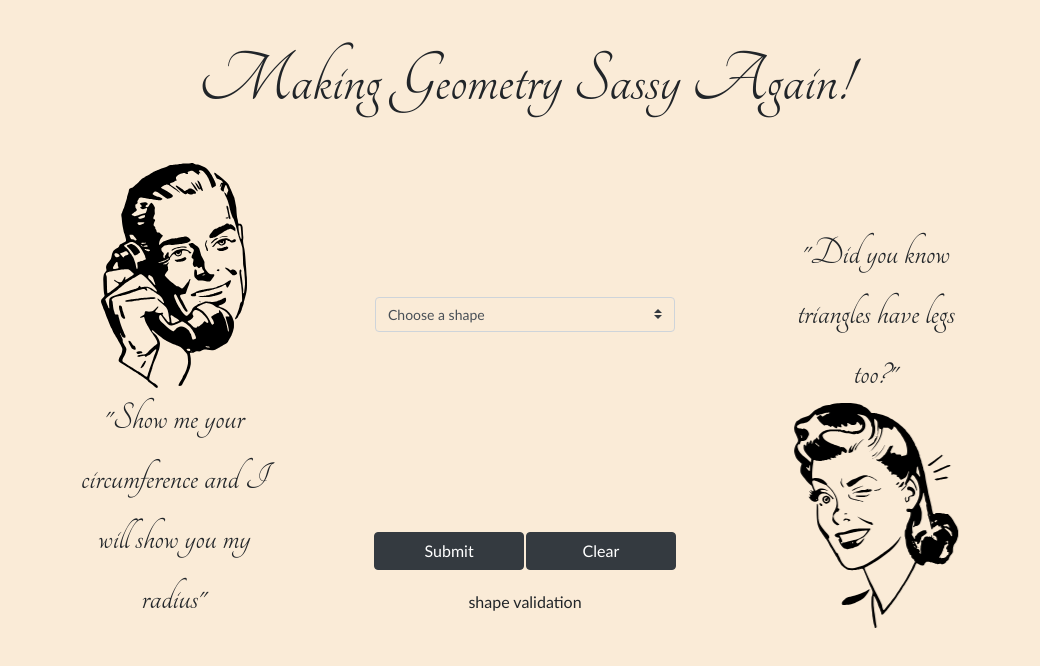
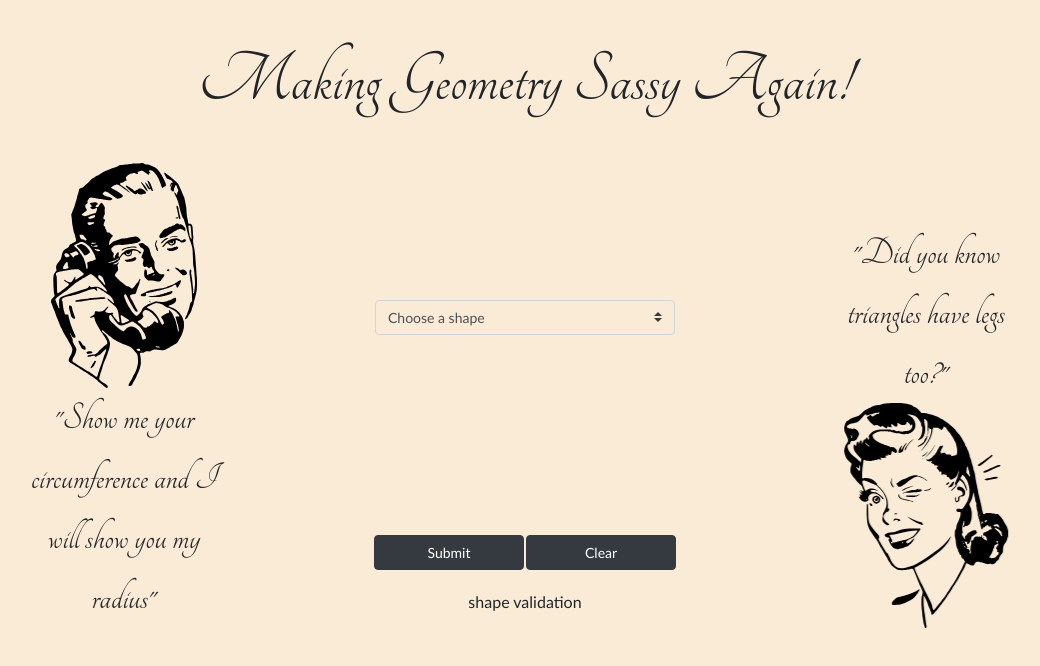
Before and after one commit to shakosteve/react-shapely, a React (Create React App) app: page / in a window 1280 px wide. Shown: the top 666 px of the page, without its empty margins (115-1155 px from the left). Built offline with nearby package versions, Linux system fonts and the light colour scheme; the HTML template or start-up script is replaced by a standard one.

Commit message:
Consolidate styles into App.css

```diff
--- a/public/index.html
+++ b/public/index.html
@@ -32,7 +32,7 @@
       work correctly both with client-side routing and a non-root public URL.
       Learn how to configure a non-root public URL by running `npm run build`.
     -->
-    <title>React App</title>
+    <title>Shapely</title>
   </head>
   <body>
     <div class="Title">Making Geometry Sassy Again!</div>
--- a/src/components/Circle.tsx
+++ b/src/components/Circle.tsx
@@ -1,5 +1,5 @@
 import * as React from "react";
-import "../styles/ShapeParameters.css";
+import "../styles/App.css";
 
 export interface IProps {
   radius?: number;
--- a/src/components/Rectangle.tsx
+++ b/src/components/Rectangle.tsx
@@ -1,5 +1,5 @@
 import * as React from "react";
-import "../styles/ShapeParameters.css";
+import "../styles/App.css";
 
 export interface IProps {
   length?: number;
--- a/src/components/RetroMan.tsx
+++ b/src/components/RetroMan.tsx
@@ -1,6 +1,6 @@
 import * as React from "react";
 import RetroManImage from "../images/telephone3.svg";
-import "../styles/RetroMan.css";
+import "../styles/App.css";
 
 function RetroMan() {
   return (
--- a/src/components/RetroWoman.tsx
+++ b/src/components/RetroWoman.tsx
@@ -1,6 +1,6 @@
 import * as React from "react";
 import RetroWomanImage from "../images/retrowoman3.svg";
-import "../styles/RetroWoman.css";
+import "../styles/App.css";
 function RetroWoman() {
   return (
     <div className="RetroWoman">
--- a/src/components/RightTriangle.tsx
+++ b/src/components/RightTriangle.tsx
@@ -1,5 +1,5 @@
 import * as React from "react";
-import "../styles/ShapeParameters.css";
+import "../styles/App.css";
 
 export interface IProps {
   lega?: number;
--- a/src/components/ShapeSelector.tsx
+++ b/src/components/ShapeSelector.tsx
@@ -1,5 +1,5 @@
 import * as React from "react";
-import "../styles/ShapeSelector.css";
+import "../styles/App.css";
 import Circle from "./Circle";
 import Rectangle from "./Rectangle";
 import RightTriangle from "./RightTriangle";
@@ -14,9 +14,10 @@ const INITIAL_STATE: IState = {
 
 class ShapeSelector extends React.Component<IState> {
   public readonly state: IState = { ...INITIAL_STATE };
-  constructor(props) {
+  constructor(props: any) {
     super(props);
     this.handleOnChange = this.handleOnChange.bind(this);
+    this.resetState = this.resetState.bind(this)
   }
 
   public render() {
@@ -37,14 +38,23 @@ class ShapeSelector extends React.Component<IState> {
             <option value="RightTriangle">Right Triangle</option>
           </select>
           {this.state.selectedShape}
-          <input type="button" className="btn btn-dark" value="Submit" />{' '}
-          <input type="reset" className="btn btn-dark" value="Clear" />
+          <input type="button" className="btn btn-dark" value="Submit" />{" "}
+          <input
+            type="reset"
+            className="btn btn-dark"
+            value="Clear"
+            onClick={this.resetState}
+          />
           <div className="ShapeValidation">
             <label id="ShapeValidationMessage">shape validation</label>
           </div>
         </form>
       </div>
     );
+  }
+
+  private resetState(){
+    this.setState(INITIAL_STATE)
   }
 
   private handleOnChange = (e: React.ChangeEvent<HTMLSelectElement>) => {
--- a/src/styles/App.css
+++ b/src/styles/App.css
@@ -1,4 +1,77 @@
 .App {
-    margin-top: 25px;
-    text-align: center;
+  margin-top: 25px;
+  text-align: center;
 }
+
+.RetroMan {
+  font-size: 40px;
+  font-family: "Tangerine";
+  display: inline-block;
+  width: 200px;
+}
+.RetroManImage {
+  height: 225px;
+  vertical-align: bottom;
+}
+
+.RetroWoman {
+  font-size: 40px;
+  font-family: "Tangerine";
+  display: inline-block;
+  width: 200px;
+}
+.RetroWomanImage {
+  height: 225px;
+  transform: rotateY(180deg);
+  vertical-align: bottom;
+}
+
+.ShapeSelector {
+  font-size: 14px;
+  font-family: "Tangerine";
+  display: inline-block;
+  margin-right: 150px;
+  margin-left: 150px;
+}
+
+.custom-select {
+  font-family: "Calibri";
+  width: 300px;
+  font-size: 14px;
+  background-color: antiquewhite;
+  height: auto;
+  resize: none;
+}
+
+.btn {
+  width: 150px;
+  font-family: "Calibri";
+  font-size: 14px;
+}
+.ShapeValidation {
+  margin-top: 20px;
+  font-family: "Calibri";
+  font-size: 16px;
+}
+
+.form-control {
+  font-family: "Calibri";
+  width: 300px;
+  font-size: 14px;
+  background-color: antiquewhite;
+  height: auto;
+  resize: none;
+  margin: auto;
+}
+
+.ParameterDiv {
+  margin-top: 12px;
+  width: 300px;
+  height: 200px;
+  margin-bottom:10px;
+}
+.NoShape {
+  font-family: "Calibri";
+  width: 300px;
+  height: 200px;
+}
--- a/src/styles/RetroMan.css
+++ /dev/null
@@ -1,11 +0,0 @@
-.RetroMan {
-  font-size: 40px;
-  font-family: "Tangerine";
-  display: inline-block;
-  width: 200px;
-}
-.RetroManImage {
-    height: 225px;
-    vertical-align: bottom;
-
-}
--- a/src/styles/RetroWoman.css
+++ /dev/null
@@ -1,11 +0,0 @@
-.RetroWoman {
-  font-size: 40px;
-  font-family: "Tangerine";
-  display: inline-block;
-  width: 200px;
-}
-.RetroWomanImage {
-  height: 225px;
-  transform: rotateY(180deg);
-  vertical-align: bottom;
-}
--- a/src/styles/ShapeParameters.css
+++ /dev/null
@@ -1,21 +0,0 @@
-.form-control {
-  font-family: "Calibri";
-  width: 300px;
-  font-size: 14px;
-  background-color: antiquewhite;
-  height: auto;
-  resize: none;
-  margin: auto;
-}
-
-.ParameterDiv {
-  margin-top: 12px;
-  width: 300px;
-  height: 200px;
-}
-.NoShape {
-
-  font-family: "Calibri";
-  width: 300px;
-  height: 200px
-}
--- a/src/styles/ShapeSelector.css
+++ /dev/null
@@ -1,27 +0,0 @@
-.ShapeSelector {
-  font-size: 12px;
-  font-family: "Tangerine";
-  display: inline-block;
-  margin-right: 100px;
-  margin-left: 100px
-}
-
-.custom-select {
-  font-family: "Calibri";
-  width: 300px;
-  font-size: 14px;
-  background-color: antiquewhite;
-  height: auto;
-  resize: none;
-  margin-top: 125px;
-}
-
-.btn {
-  width: 150px;
-  font-family: "Calibri";
-}
-.ShapeValidation {
-  margin-top: 20px;
-  font-family: "Calibri";
-  font-size: 16px;
-}
```
